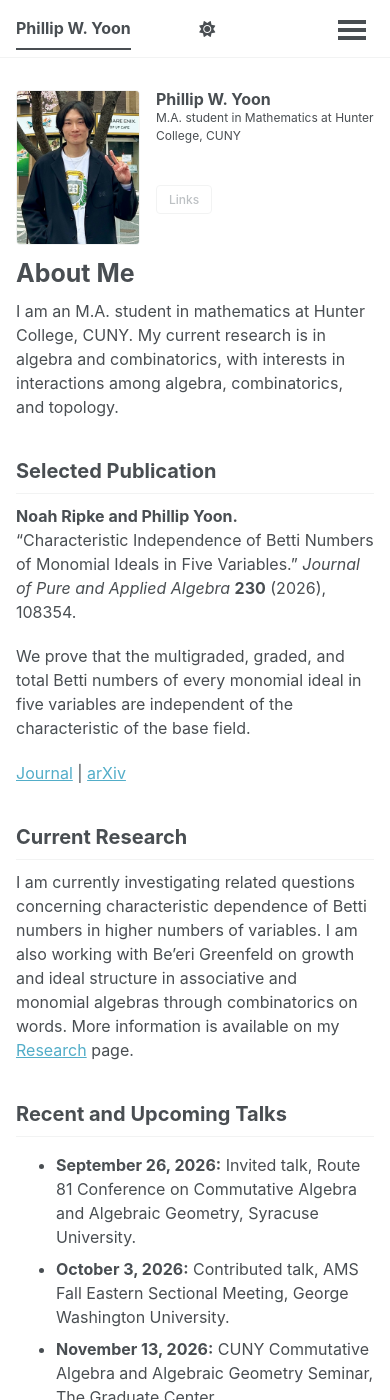
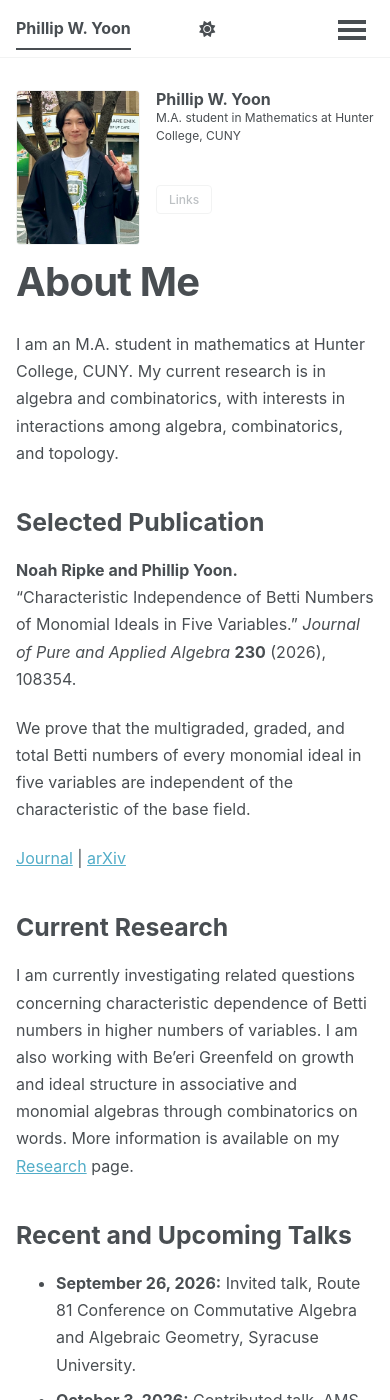
Before and after one commit to pwyoon/pwyoon.github.io, a Jekyll site: the page built from _pages/about.md, in a window 390 px wide and 1400 px high. Built offline with Jekyll 4.4.1, drawn with Linux system fonts in a browser that asks for light colours; a style sheet for code colours, icons or effects is not loaded.

Commit message:
Update main.scss

```diff
--- a/assets/css/main.scss
+++ b/assets/css/main.scss
@@ -262,3 +262,80 @@
     margin-right: 0 !important;
   }
 }
+
+#main {
+  margin-top: 3em;
+}
+
+/* Big, confident page titles */
+.page__title {
+  font-size: clamp(2.6rem, 4.5vw, 3.6rem);
+  line-height: 1.05;
+  letter-spacing: -0.02em;
+  margin-top: 0;
+  margin-bottom: 2.25rem;
+}
+
+/* Slightly larger, airier body text */
+.page__content {
+  font-size: 1.05rem;
+  line-height: 1.7;
+}
+
+/* Main section headings */
+.page__content h2 {
+  font-size: 1.75rem;
+  line-height: 1.25;
+
+  /* get rid of Academic Pages' horizontal rule */
+  border-bottom: 0;
+  padding-bottom: 0;
+
+  margin-top: 3rem;
+  margin-bottom: 1.2rem;
+}
+
+/* Subsection headings */
+.page__content h3 {
+  font-size: 1.3rem;
+  line-height: 1.3;
+  margin-top: 2.15rem;
+  margin-bottom: 0.75rem;
+}
+
+/* More space between paragraphs */
+.page__content p {
+  margin-bottom: 1.35rem;
+}
+
+/* Give lists room too */
+.page__content ul,
+.page__content ol {
+  margin-top: 0.5rem;
+  margin-bottom: 1.5rem;
+}
+
+/* Don't make mobile titles absurdly huge */
+@media screen and (max-width: 600px) {
+  #main {
+    margin-top: 2em;
+  }
+
+  .page__title {
+    font-size: 2.5rem;
+    margin-bottom: 1.75rem;
+  }
+
+  .page__content {
+    font-size: 1rem;
+  }
+
+  .page__content h2 {
+    font-size: 1.55rem;
+    margin-top: 2.5rem;
+  }
+
+  .page__content h3 {
+    font-size: 1.2rem;
+  }
+}
```
